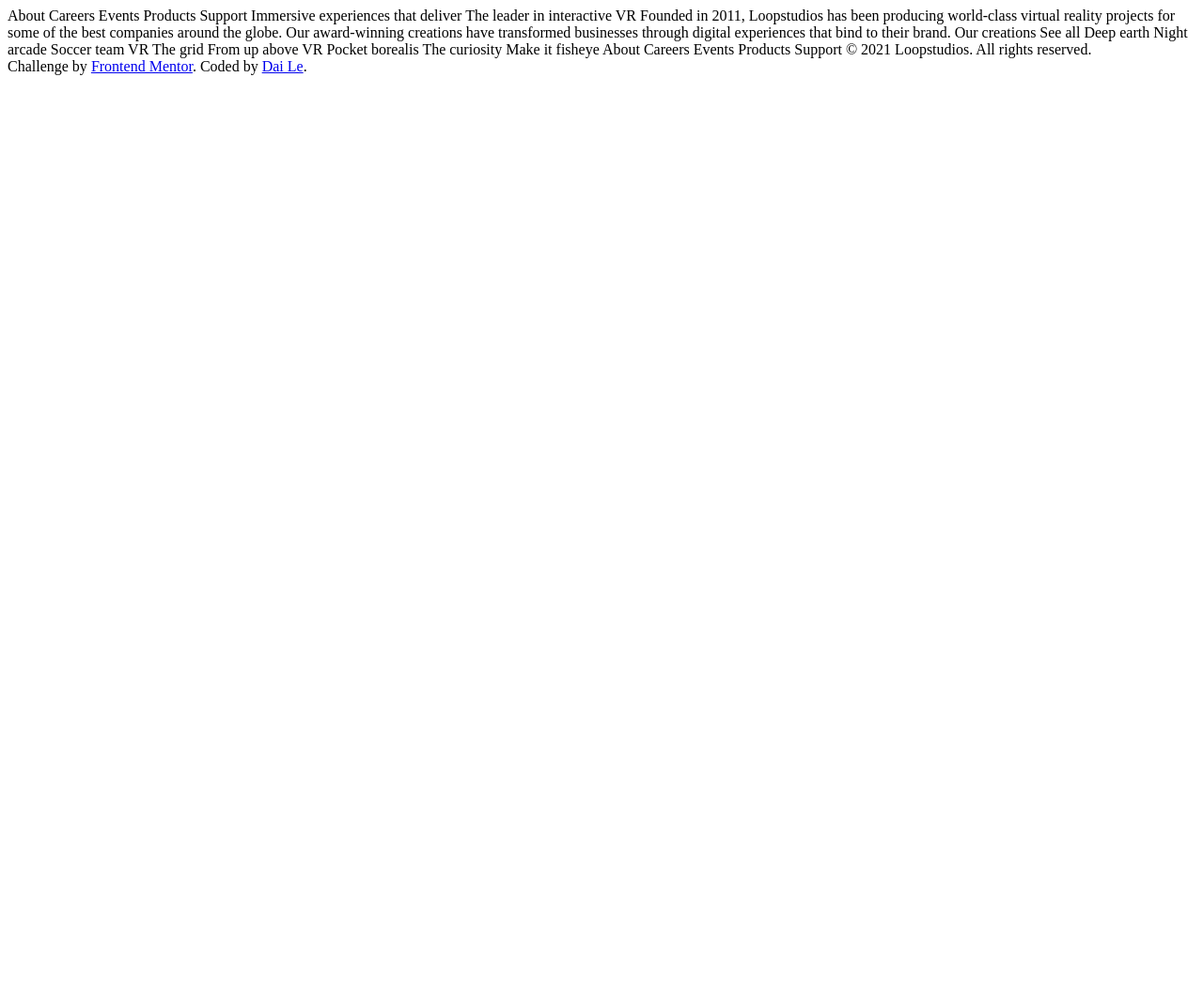
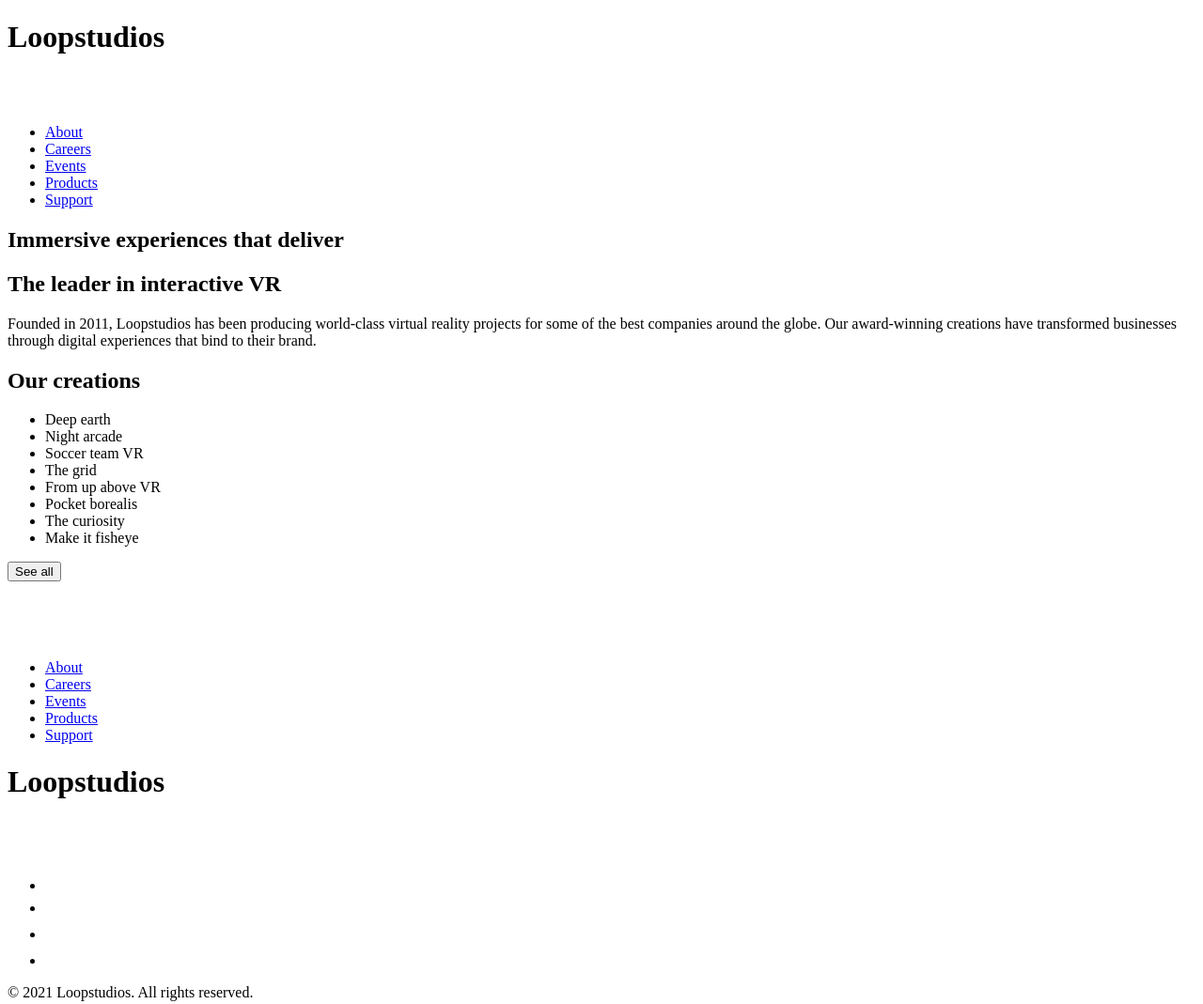
Before and after one commit to daile97/FM-Loopstudios-landing-page, a plain HTML site: page index.html in a window 1280 px wide. Shown: the top 1069 px of the page at 94% size. Before the commit the page ends 800 px from the top, so only its background shows below. Drawn offline with Linux system fonts and the light colour scheme.

Commit message:
initial html structure

```diff
--- a/index.html
+++ b/index.html
@@ -8,42 +8,81 @@
   <title>Frontend Mentor | Loopstudios landing page</title>
 </head>
 <body>
-  About
-  Careers
-  Events
-  Products
-  Support
+  <div>
+    <div>
+      <h1 aria-label="Loopstudios">Loopstudios</h1>
+      <img src="./images/logo.svg" alt="Loopstudios logo"/>
+    </div>
+    <nav>
+      <ul>
+        <li><a href="#">About</a></li>
+        <li><a href="#">Careers</a></li>
+        <li><a href="#">Events</a></li>
+        <li><a href="#">Products</a></li>
+        <li><a href="#">Support</a></li>
+      </ul>
+    </nav>
+  </div>
 
-  Immersive experiences that deliver
-
-  The leader in interactive VR
-
+  <main>
+    <section>
+      <h2>Immersive experiences that deliver</h2>
+    </section>
+    <section>
+      <h2>The leader in interactive VR</h2>
+      <p>
   Founded in 2011, Loopstudios has been producing world-class virtual reality
   projects for some of the best companies around the globe. Our award-winning
   creations have transformed businesses through digital experiences that bind
   to their brand.
-
-  Our creations
-
-  See all
-
-  Deep earth
-  Night arcade
-  Soccer team VR
-  The grid
-  From up above VR
-  Pocket borealis
-  The curiosity
-  Make it fisheye
-
-  About
-  Careers
-  Events
-  Products
-  Support
-
-  © 2021 Loopstudios. All rights reserved.
-
+      </p>
+    </section>
+    <section>
+      <h2>Our creations</h2>
+      <div>
+        <ul>
+          <li>Deep earth</li>
+          <li>Night arcade</li>
+          <li>Soccer team VR</li>
+          <li>The grid</li>
+          <li>From up above VR</li>
+          <li>Pocket borealis</li>
+          <li>The curiosity</li>
+          <li>Make it fisheye</li>
+        </ul>
+      </div>
+      <button>See all</button>
+    </section>
+  </main>
+  <footer>
+    <div>
+      <h1>
+        <img src="./images/logo.svg" alt="Loopstudios logo"/>
+      </h1>
+      <nav>
+        <ul>
+          <li><a href="#">About</a></li>
+          <li><a href="#">Careers</a></li>
+          <li><a href="#">Events</a></li>
+          <li><a href="#">Products</a></li>
+          <li><a href="#">Support</a></li>
+        </ul>
+      </nav>
+    </div>
+    <div>
+      <div>
+        <h1 aria-label="Loopstudios">Loopstudios</h1>
+        <img src="./images/logo.svg"/>
+      </div>
+      <ul>
+        <li><img src="./images/icon-facebook.svg" alt="Facebook icon"/></li>
+        <li><img src="./images/icon-twitter.svg" alt="Twitter icon"/></li>
+        <li><img src="./images/icon-pinterest.svg" alt="Pinterest icon"/></li>
+        <li><img src="./images/icon-instagram.svg" alt="Instagram icon"/></li>
+      </ul>
+      <p>© 2021 Loopstudios. All rights reserved.</p>
+    </div>
+  </footer>
   <div class="attribution">
     Challenge by <a href="https://www.frontendmentor.io?ref=challenge" target="_blank">Frontend Mentor</a>.
     Coded by <a href="#">Dai Le</a>.
```
